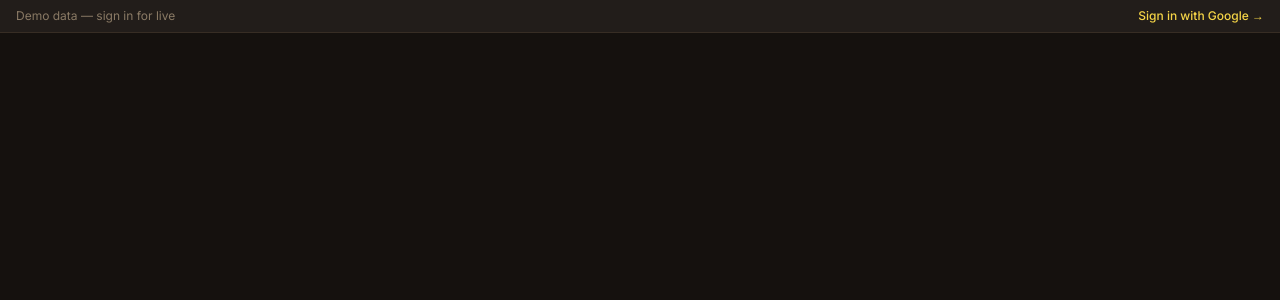
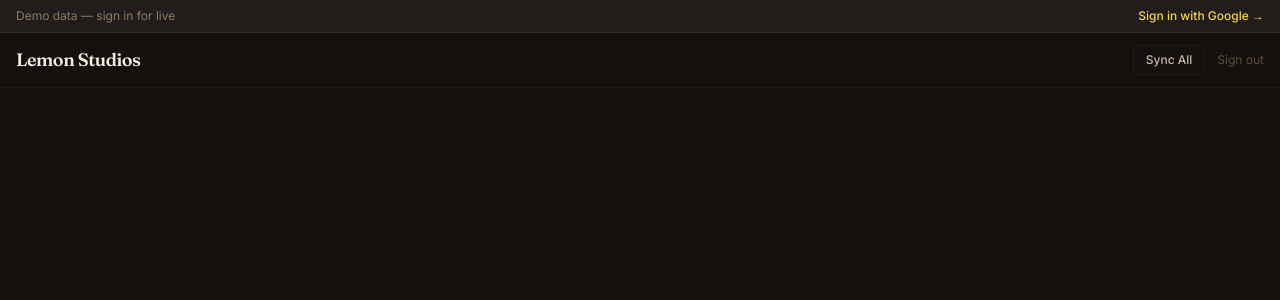
Before and after one commit to brovzar-lab/ceo-dashboard, a React (Vite) app: page / in a window 1280 px wide. Shown: the top 300 px of the page. Built offline with nearby package versions, Linux system fonts and the light colour scheme; no server answers.

Commit message:
feat: Header with wordmark, Sync All, SyncingPill

```diff
--- a/src/components/Header.tsx
+++ b/src/components/Header.tsx
@@ -1 +1,42 @@
-export function Header() { return <header /> }
+import { useInboxStore } from '@/stores/useInboxStore'
+import { useCalendarStore } from '@/stores/useCalendarStore'
+import { useBrainStore } from '@/stores/useBrainStore'
+import { useBriefStore } from '@/stores/useBriefStore'
+import { SyncingPill } from './SyncingPill'
+
+export function Header() {
+  const fetchInbox = useInboxStore((s) => s.fetch)
+  const fetchCalendar = useCalendarStore((s) => s.fetch)
+  const fetchBrain = useBrainStore((s) => s.fetch)
+  const refreshBrief = useBriefStore((s) => s.refresh)
+
+  const syncAll = () => {
+    fetchInbox()
+    fetchCalendar()
+    fetchBrain()
+    refreshBrief(true)
+  }
+
+  return (
+    <header className="sticky top-0 z-40 bg-bg-base/90 backdrop-blur-sm border-b border-border-soft px-4 py-3 flex items-center justify-between">
+      <span className="font-display text-lg font-semibold text-text-primary tracking-tight">
+        Lemon Studios
+      </span>
+      <div className="flex items-center gap-3">
+        <SyncingPill />
+        <button
+          onClick={syncAll}
+          className="text-xs font-body font-medium text-text-secondary hover:text-text-primary transition-colors px-3 py-1.5 rounded-md border border-border-soft hover:border-border-medium"
+        >
+          Sync All
+        </button>
+        <a
+          href="/auth/google/logout"
+          className="text-xs font-body text-text-muted hover:text-text-tertiary transition-colors"
+        >
+          Sign out
+        </a>
+      </div>
+    </header>
+  )
+}
--- /dev/null
+++ b/src/components/SyncingPill.tsx
@@ -0,0 +1,13 @@
+import { useBriefStore } from '@/stores/useBriefStore'
+
+export function SyncingPill() {
+  const isStreaming = useBriefStore((s) => s.isStreaming)
+  if (!isStreaming) return null
+
+  return (
+    <span className="inline-flex items-center gap-1.5 px-2.5 py-1 rounded-full bg-bg-elevated border border-border-soft text-xs text-text-tertiary font-body">
+      <span className="w-1.5 h-1.5 rounded-full bg-accent-lemon animate-pulse" />
+      Syncing
+    </span>
+  )
+}
```
Also changed, not shown: 1 other file (tests, documents, lock files or other folders).
